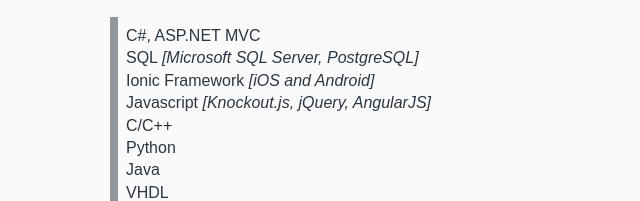
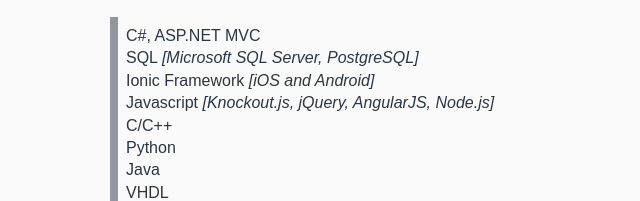
Before and after one commit to rgharris/rgharris.github.io, a plain HTML site: page index.html in a window 1280 px wide. Shown: the part 1306-1507 px from the top of the page, 138-778 px from the left. Drawn offline with Linux system fonts and the light colour scheme.

Commit message:
Add node.js

```diff
--- a/index.html
+++ b/index.html
@@ -110,7 +110,7 @@
             <li>C#, ASP.NET MVC</li>
               <li>SQL <em>[Microsoft SQL Server, PostgreSQL]</em></li>
               <li>Ionic Framework <em>[iOS and Android]</em></li>
-              <li>Javascript <em>[Knockout.js, jQuery, AngularJS]</em></li>
+              <li>Javascript <em>[Knockout.js, jQuery, AngularJS, Node.js]</em></li>
             <li>C/C++</li>
             <li>Python</li>
             <li>Java</li>
```
